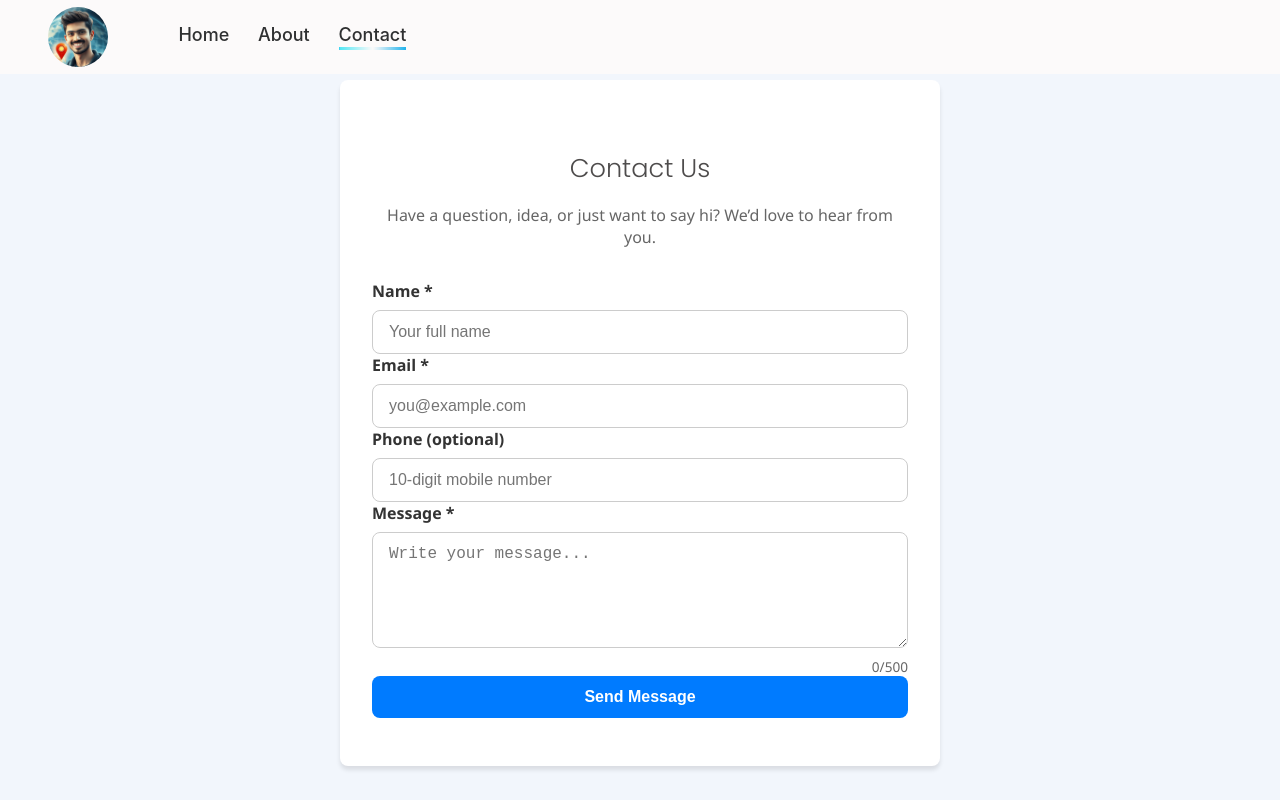
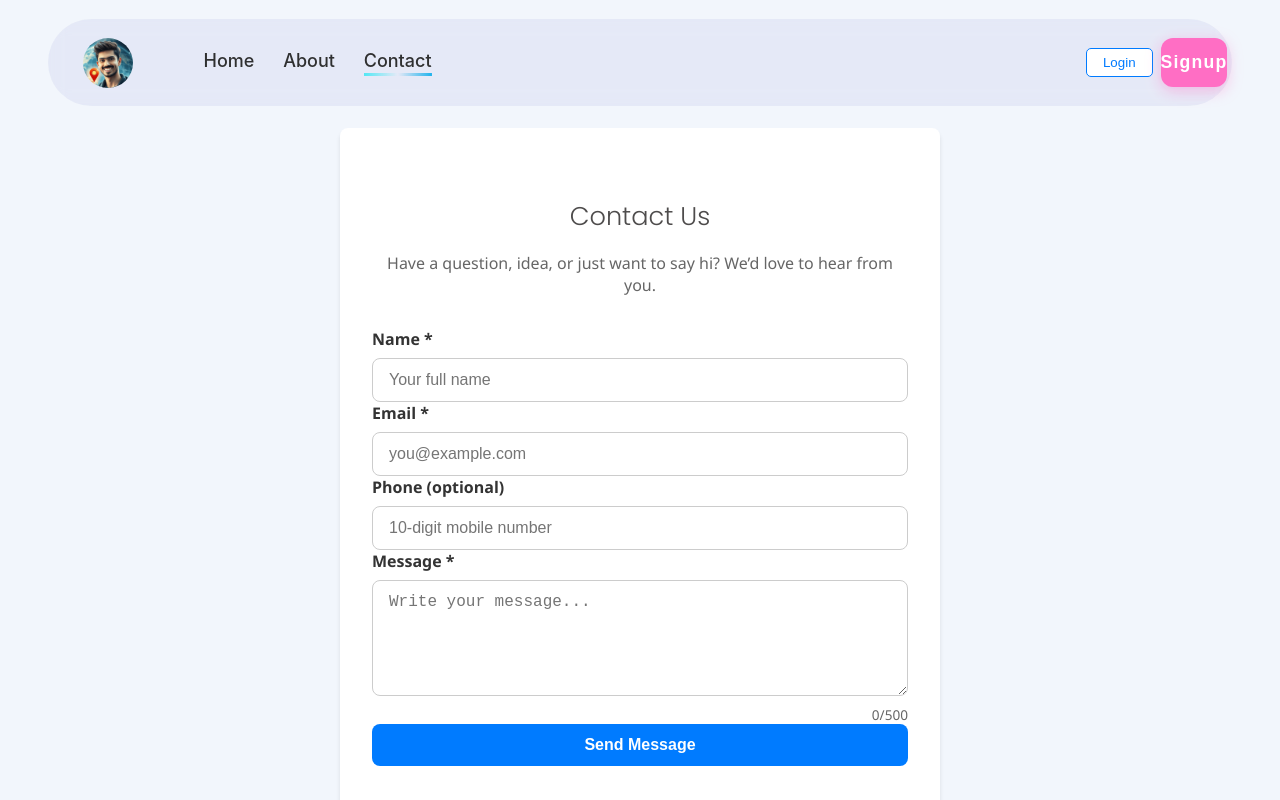
Before and after one commit to TUsharSHarmma/Tstore, a React (Create React App) app in the folder frontend/: page /contact in a window 1280 px wide. Shown: the top 800 px of the page. Built offline with nearby package versions, Linux system fonts and the light colour scheme.

Commit message:
Initial commit

```diff
--- a/frontend/src/components/Navbar.css
+++ b/frontend/src/components/Navbar.css
@@ -1,17 +1,33 @@
 .navbar {
-  height: 42px;
-  padding: 1rem 3rem;
   position: fixed;
-  top: 0;
-  left: 0;
-  width: 100%;
-  background-color: #fcfafa; /* Pure white navbar */
+  top: 1.2rem;
+  left: 50%;
+  transform: translateX(-50%);
   display: flex;
+  justify-content: space-between;
   align-items: center;
-  z-index: 999;
+  padding: 1rem 2.2rem;
+  background: rgba(17, 10, 152, 0.05);
+  backdrop-filter: blur(10px);
+  border-radius: 60px;
+  z-index: 1000;
+  width: calc(100% - 6rem);
+  max-width: 1200px;
+  transition: all 0.3s ease;
+  box-sizing: border-box;
 }
+
+@media (max-width: 768px) {
+  .navbar {
+    flex-direction: row;
+    justify-content: space-between;
+    padding: 0.8rem 1.5rem;
+    width: calc(100% - 2rem);
+  }
+}
+
 .navbar-logo img {
-  width: 60px;
+  width: 50px;
   margin-right: 0.5rem;
   border-radius: 50%;
 }
@@ -32,7 +48,7 @@
   display: flex;
   align-items: center;
   text-decoration: none;
-  margin-left: 55rem;
+  margin-left: 40rem;
 }
 .navbar-links a {
   margin: 0.9rem;
--- a/frontend/src/components/Navbar.js
+++ b/frontend/src/components/Navbar.js
@@ -27,4 +27,5 @@ const Navbar = () => (
   </nav>
 );
 
+
 export default Navbar;
--- a/frontend/src/pages/About.css
+++ b/frontend/src/pages/About.css
@@ -5,6 +5,7 @@
   font-family: 'Segoe UI', Tahoma, Geneva, Verdana, sans-serif;
   color: #333;
   background-color: #f9f9f9;
+  margin-top: 6.8rem;
 }
 
 .about-header {
--- a/frontend/src/pages/Contact.css
+++ b/frontend/src/pages/Contact.css
@@ -2,12 +2,13 @@
   padding: 4rem 1rem;
   background: #f2f6fc;
   font-family: 'Segoe UI', sans-serif;
+
 }
 
 .contact-container {
   max-width: 600px;
   margin: auto;
-  margin-top: 1rem;
+  margin-top: 4rem;
   background: #fff;
   padding: 3rem 2rem;
   border-radius: 8px;
```
